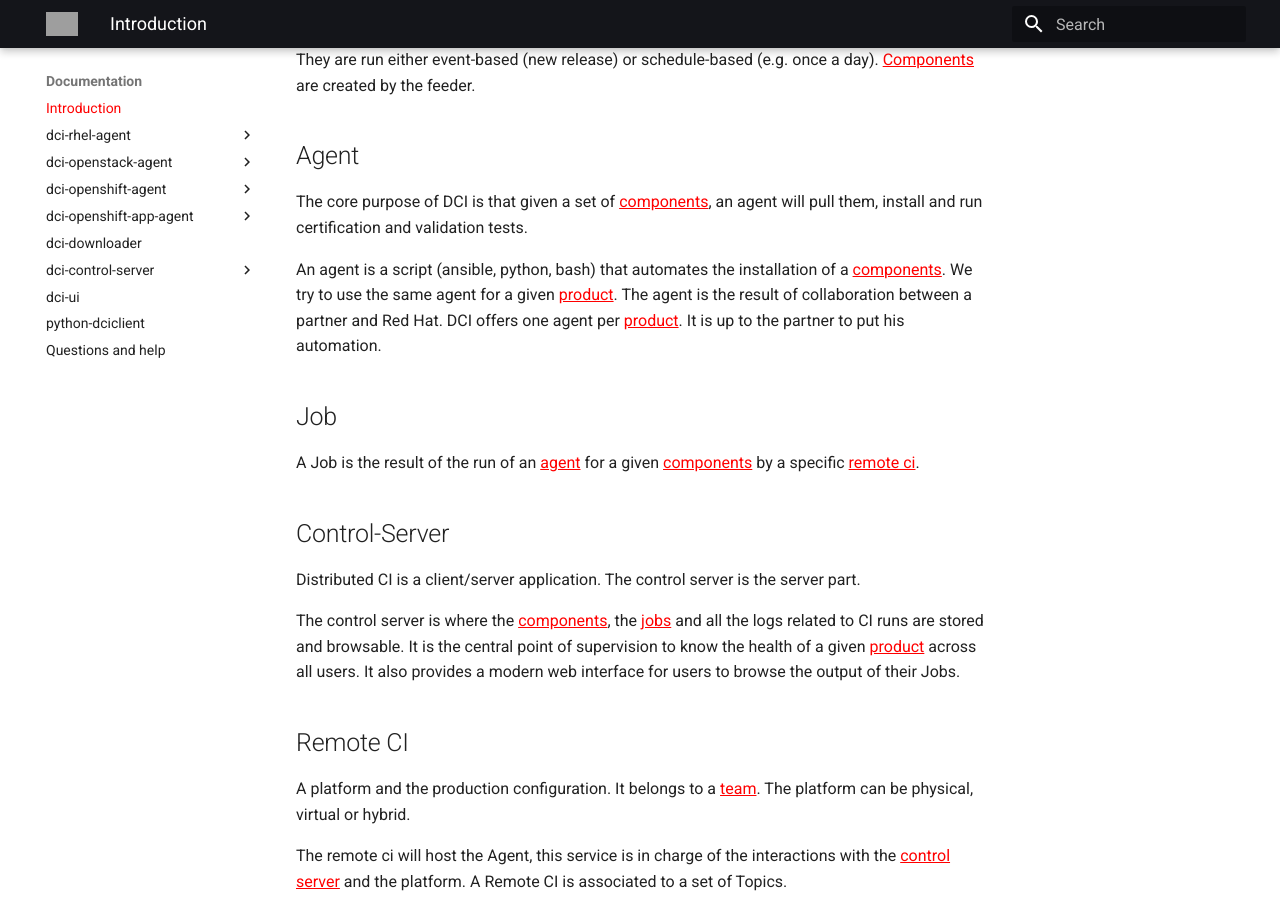
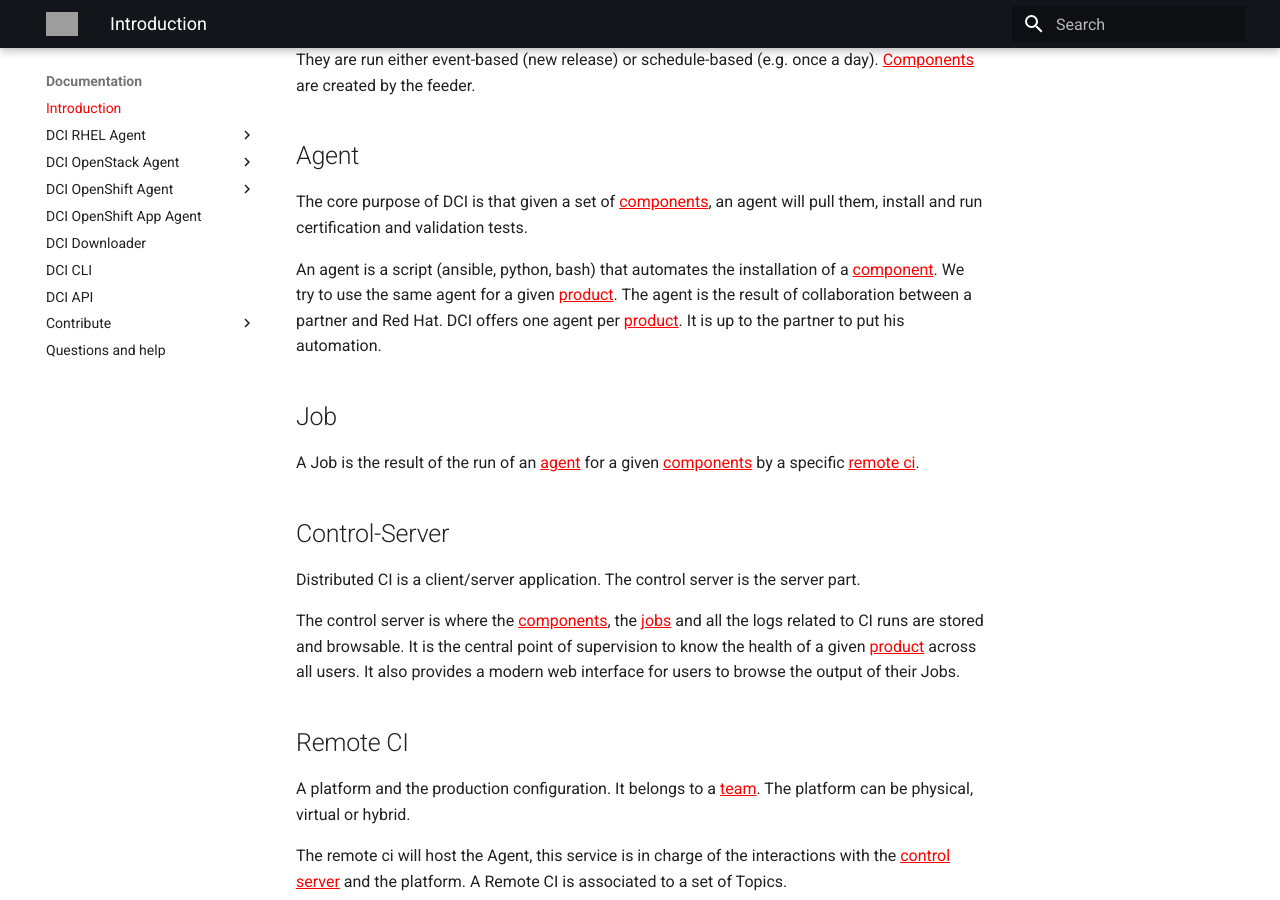
Before and after one commit to redhat-cip/dci-doc, an MkDocs documentation site: the page built from src/README.md, in a window 1280 px wide and 900 px high, scrolled down 1961 px. Built offline with MkDocs 1.6.1 and Material for MkDocs 9.7.7, drawn with Linux system fonts in a browser that asks for light colours; some of the changed lines change nothing that is shown; grey boxes are pictures that could not be loaded.

```diff
--- a/mkdocs.yml
+++ b/mkdocs.yml
@@ -14,28 +14,27 @@
   - assets/css/styles.css
 nav:
   - Introduction: "README.md"
-  - dci-rhel-agent:
+  - DCI RHEL Agent:
       - Installation: "dci-rhel-agent/README.md"
       - Beaker installation: "ansible-playbook-dci-beaker/README.md"
       - RHEL version support: "RHEL_support/rhel_support.md"
-  - dci-openstack-agent:
+  - DCI OpenStack Agent:
       - Installation: "dci-openstack-agent/README.md"
       - Advanced: "dci-openstack-agent/docs/advanced.md"
       - Certification: "dci-openstack-agent/docs/certification.md"
       - RHOSP version support: "OSP_support/osp_support.md"
-  - dci-openshift-agent:
+  - DCI OpenShift Agent:
       - Installation: "dci-openshift-agent/README.md"
       - Libvirt environment: "dci-openshift-agent/docs/ocp_on_libvirt.md"
       - Disconnected environment: "dci-openshift-agent/docs/disconnected_en.md"
       - Development: "dci-openshift-agent/docs/development.md"
       - RHOCP version support: "OCP_support/ocp_support.md"
-  - dci-openshift-app-agent:
-      - Installation: "dci-openshift-app-agent/README.md"
-  - dci-downloader: "dci-downloader/README.md"
-  - dci-control-server:
-      - Contribute: "dci-control-server/README.md"
-      - API: "dci-control-server/docs/API.md"
-      - Authentication: "python-dciauth/README.md"
-  - dci-ui: "dci-ui/README.md"
-  - python-dciclient: "python-dciclient/README.md"
+  - DCI OpenShift App Agent: "dci-openshift-app-agent/README.md"
+  - DCI Downloader: "dci-downloader/README.md"
+  - DCI CLI: "python-dciclient/README.md"
+  - DCI API: "dci-control-server/docs/API.md"
+  - Contribute:
+      - dci-control-server: "dci-control-server/README.md"
+      - dci-ui: "dci-ui/README.md"
+      - dci-auth: "python-dciauth/README.md"
   - Questions and help: "question_and_help.md"
--- a/src/README.md
+++ b/src/README.md
@@ -41,7 +41,7 @@
 
 The core purpose of DCI is that given a set of [components](#component), an agent will pull them, install and run certification and validation tests.
 
-An agent is a script (ansible, python, bash) that automates the installation of a [components](#component). We try to use the same agent for a given [product](#product). The agent is the result of collaboration between a partner and Red Hat. DCI offers one agent per [product](#product). It is up to the partner to put his automation.
+An agent is a script (ansible, python, bash) that automates the installation of a [component](#component). We try to use the same agent for a given [product](#product). The agent is the result of collaboration between a partner and Red Hat. DCI offers one agent per [product](#product). It is up to the partner to put his automation.
 
 ## Job
 
```
Also changed, not shown: 1 other file.
